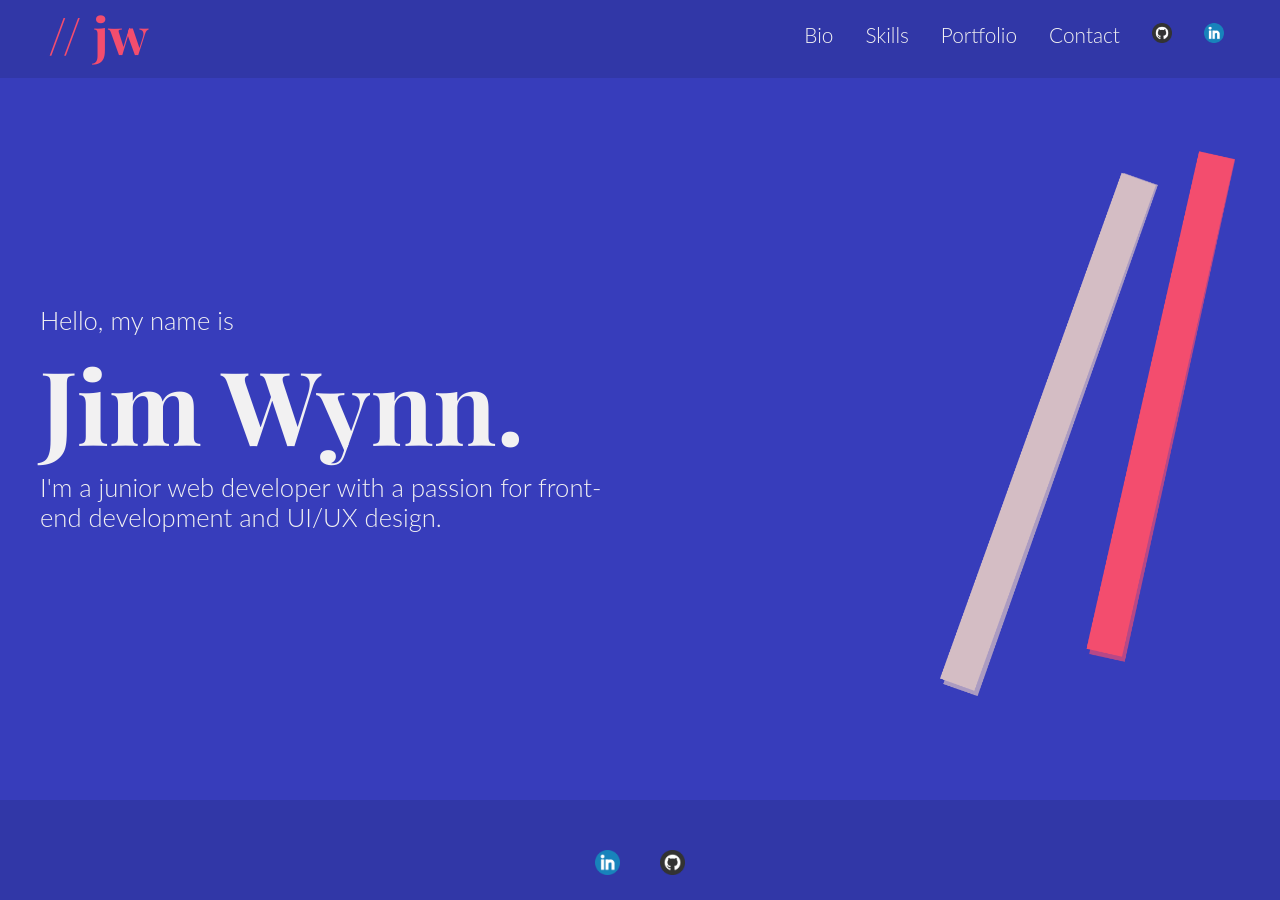
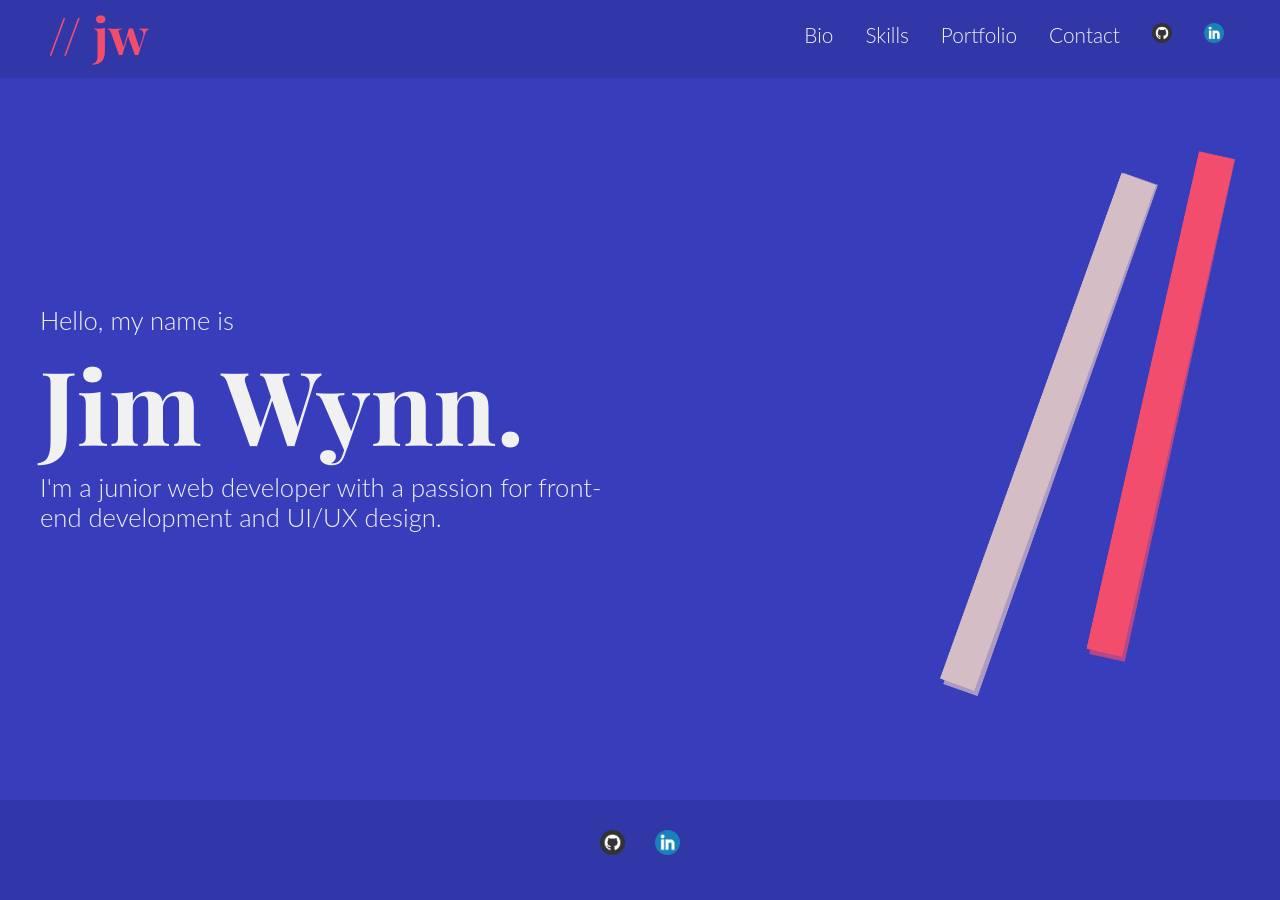
Before and after one commit to jimlikesjazz/portfolio-2022, a React (Create React App) app: page / in a window 1280 px wide. Built offline with nearby package versions, Linux system fonts and the light colour scheme.

Commit message:
styling to footer and hrefs added to socials

```diff
--- a/public/index.html
+++ b/public/index.html
@@ -29,7 +29,7 @@
       work correctly both with client-side routing and a non-root public URL.
       Learn how to configure a non-root public URL by running `npm run build`.
     -->
-    <title>React App</title>
+    <title>Jim Wynn - Web Developer</title>
   </head>
   <body>
     <noscript>You need to enable JavaScript to run this app.</noscript>
--- a/src/components/Footer/Footer.css
+++ b/src/components/Footer/Footer.css
@@ -10,7 +10,11 @@
 .social-logos-footer {
     height: 25px;
 
-    padding: 20px;
+    padding: 0px 15px 0px 15px;
 
 
 }
+
+.socials-footer {
+    padding: 0px 15px 0px 15px;
+}
--- a/src/components/Footer/Footer.js
+++ b/src/components/Footer/Footer.js
@@ -5,8 +5,12 @@ import Git from "../../images/GH.png";
 export default function Footer() {
   return (
     <div id="footer">
-      <img src={LinkedIn} className="social-logos-footer"></img>
-      <img src={Git} className="social-logos-footer"></img>
+      <a href="https://github.com/jimlikesjazz">
+        <img src={Git} class="social-logos-footer" />
+      </a>
+      <a href="https://www.linkedin.com/in/jim-wynn-29281b67/">
+        <img src={LinkedIn} class="social-logos-footer" />
+      </a>
     </div>
   );
 }
--- a/src/components/Header/Header.js
+++ b/src/components/Header/Header.js
@@ -48,12 +48,12 @@ export default function Header() {
                   </Link>
                 </li>
                 <li>
-                  <a href="www.github.com">
+                  <a href="https://github.com/jimlikesjazz">
                     <img src={GitHub} class="social-logos" />
                   </a>
                 </li>
                 <li>
-                  <a href="www.linkedin.com">
+                  <a href="https://www.linkedin.com/in/jim-wynn-29281b67/">
                     <img src={LinkedIn} class="social-logos" />
                   </a>
                 </li>
--- a/src/components/Portfolio/Portfolio.js
+++ b/src/components/Portfolio/Portfolio.js
@@ -18,7 +18,7 @@ export default function Portfolio() {
             <Card
               imagethumb={ylfb}
               project="Your Local Foodbank"
-              description="Four-week project to help foodbanks to better communicate with their communities"
+              description="Final project on the School Of Code bootcamp, developed in a team of six over four weeks. The app was designed to help foodbanks to better communicate with their communities"
             ></Card>
           </a>
         </div>
@@ -43,12 +43,12 @@ export default function Portfolio() {
         <div className="card-container">
           <Card
             project="Piano Bootcamp"
-            description="Website 2 Description"
+            description="Design for a piano bootcamp"
             imagethumb={Piano}
           ></Card>
           <Card
-            project="Jim Wynn Swing Orchestra"
-            description="Website 2 Description"
+            project="C'est Dû Gateaux"
+            description="Design for a French bakery"
             imagethumb={Bakery}
           ></Card>
         </div>
```
Also changed, not shown: 1 other file (tests, documents, lock files or other folders).
